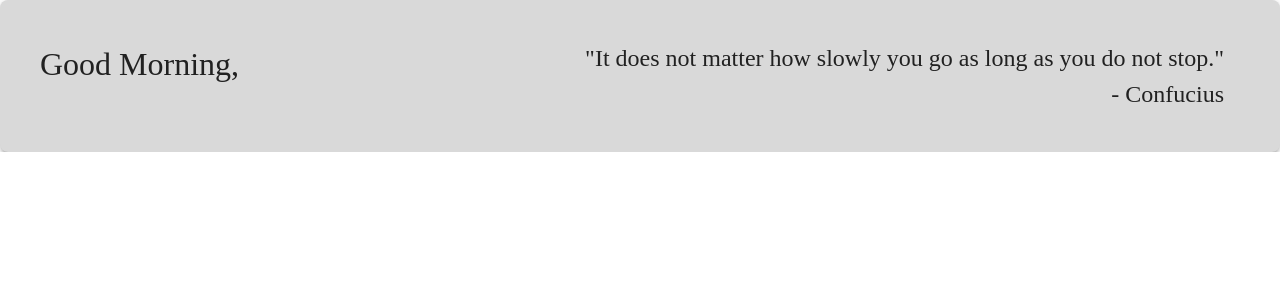
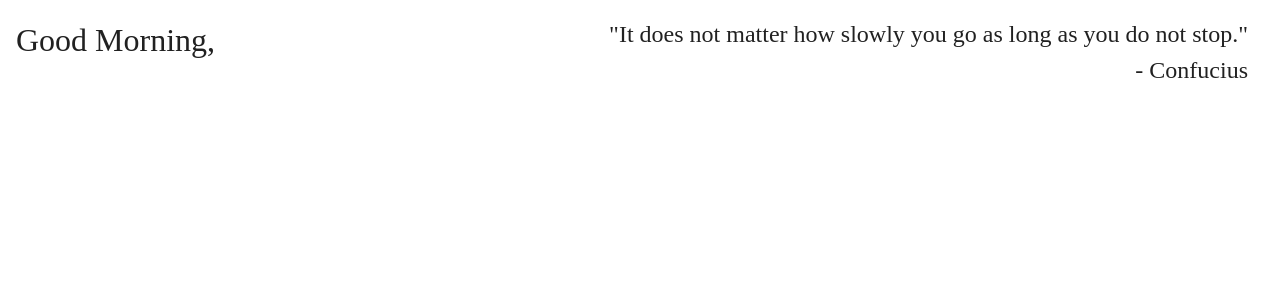
Before and after one commit to Feraldy/WellBalance, a Next.js app: page /components/header in a window 1280 px wide. Shown: the top 300 px of the page. Built offline with nearby package versions, Linux system fonts and the light colour scheme.

Commit message:
[feat]:change-color

```diff
--- a/src/pages/components/drinkWidget.tsx
+++ b/src/pages/components/drinkWidget.tsx
@@ -25,7 +25,7 @@ const DrinkWidget = () => {
         borderRadius: 2,
         boxShadow: 3,
         textAlign: 'center',
-        bgcolor: '#D9D9D9',
+        bgcolor: '#AAE3E9',
         color: '#212121',
         flexGrow: 1
       }}
--- a/src/pages/components/eyeStrainWidget.tsx
+++ b/src/pages/components/eyeStrainWidget.tsx
@@ -48,7 +48,7 @@ const EyeStrainWidget = () => {
         borderRadius: 2,
         boxShadow: 3,
         textAlign: 'center',
-        bgcolor: '#D9D9D9',
+        bgcolor: '#ABE6D1',
         color: '#212121',
         flexGrow: 1
       }}
--- a/src/pages/components/header.tsx
+++ b/src/pages/components/header.tsx
@@ -42,11 +42,8 @@ const Header: React.FC<HeaderProps> = ({name}) => {
     return(
         <Box
         sx={{
-            p:5,
-            borderRadius: 2,
-            boxShadow: 3,
+            p:2,
             textAlign: 'center',
-            bgcolor: '#D9D9D9',
             color: '#212121',
             flexGrow: 1
         }}
--- a/src/pages/components/pomodoroWidget.tsx
+++ b/src/pages/components/pomodoroWidget.tsx
@@ -55,7 +55,7 @@ const PomodoroWidget = () => {
         borderRadius: 2,
         boxShadow: 3,
         textAlign: 'center',
-        bgcolor: '#D9D9D9',
+        bgcolor: '#B3DDA2',
         color: '#212121',
         flexGrow: 1
       }}
--- a/src/pages/components/walkWidget.tsx
+++ b/src/pages/components/walkWidget.tsx
@@ -74,7 +74,7 @@ const WalkWidget: React.FC<WalkWidgetProps> = ({walkDuration, setWalkDuration, w
             borderRadius: 2,
             boxShadow: 3,
             textAlign: 'center',
-            bgcolor: '#D9D9D9',
+            bgcolor: '#FFC4C4',
             color: '#212121',
             flexGrow: 1
         }}
--- a/src/pages/index.tsx
+++ b/src/pages/index.tsx
@@ -91,10 +91,11 @@ export default function Home() {
             <Header name={name}></Header>
         </Stack>
         <Stack direction="row" spacing={3} alignItems="stretch" justifyContent="space-evenly" flexGrow="2">
+                {isWalkWidget === true && (<WalkWidget walkDuration={walkDuration} setWalkDuration={setWalkDuration} walkInterval={walkInterval} setWalkInterval={setWalkInterval}/>)}
                 {isPomodoroWidget === true && (<PomodoroWidget/>)}
                 {isEyeWidget === true && (<EyeStrainWidget />)}
                 {isDrinkWidget === true && (<DrinkWidget />)}
-                {isWalkWidget === true && (<WalkWidget walkDuration={walkDuration} setWalkDuration={setWalkDuration} walkInterval={walkInterval} setWalkInterval={setWalkInterval}/>)}
+
         </Stack>
         <Stack direction="row" spacing={3} flexGrow="2">
                 {isTodoWidget === true && (<ToDoWidget/>)}
```
